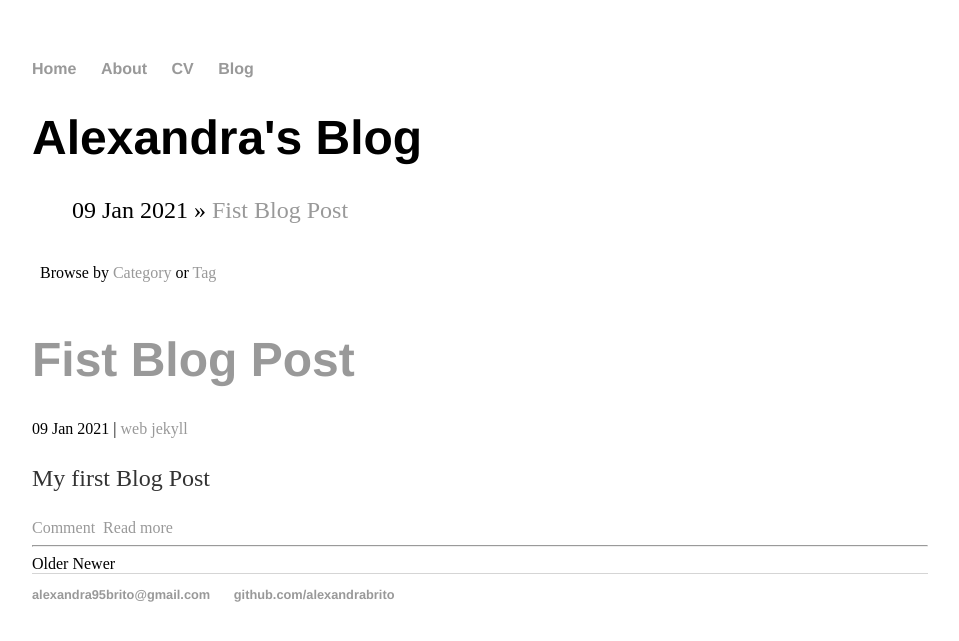
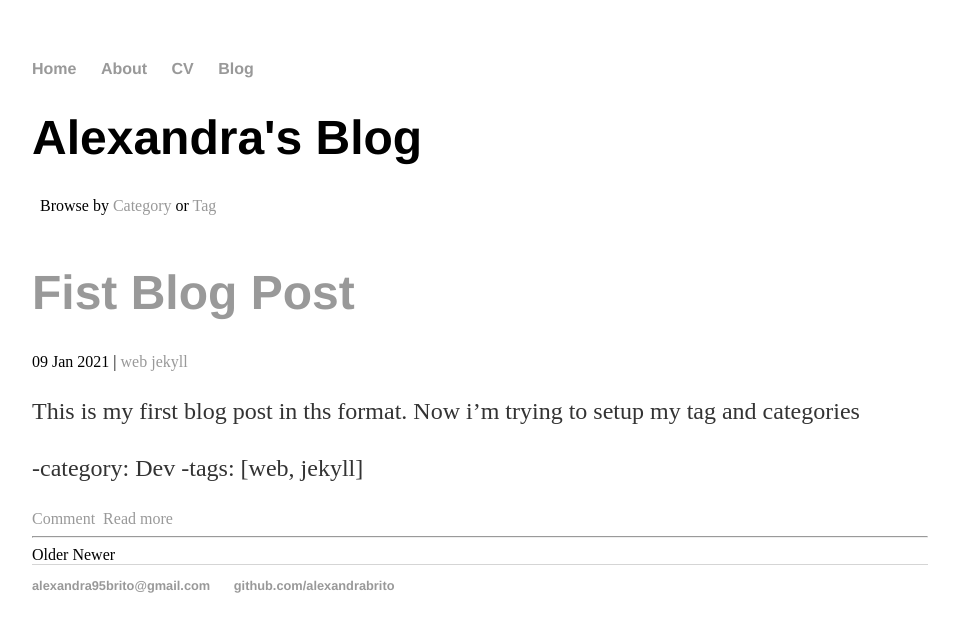
Before and after one commit to AlexandraBrito/AlexandraBrito.github.io, a Jekyll site: the page built from blog/index.html, in a window 1280 px wide. Shown: the top 641 px of the page, without its empty margins (160-1119 px from the left). Built offline with Jekyll 4.4.1, drawn with Linux system fonts in a browser that asks for light colours.

Commit message:
Updated blog post

```diff
--- a/_posts/2021-01-09-First-Blog-Post.md
+++ b/_posts/2021-01-09-First-Blog-Post.md
@@ -6,4 +6,8 @@ category: Dev
 tags: [web, jekyll]
 ---
 
-My first Blog Post
+This is my first blog post in ths format.
+Now i'm trying to setup my tag and categories
+
+-category: Dev
+-tags: [web, jekyll]
--- a/blog/index.html
+++ b/blog/index.html
@@ -3,14 +3,14 @@ layout: post
 title: Alexandra's Blog
 ---
 
-
+<!--
 <ul class="posts">
 
 	{% for post in site.posts %}
 	<li><span>{{ post.date | date_to_string }}</span> » <a href="{{ post.url }}" title="{{ post.title }}">{{ post.title
 			}}</a></li>
 	{% endfor %}
-</ul>
+</ul> -->
 
 <div style="display:inline-block;margin-left:.5em;">
 	Browse by <a href="/blog/category/">Category</a> or <a href="/blog/tag/">Tag</a>
```
